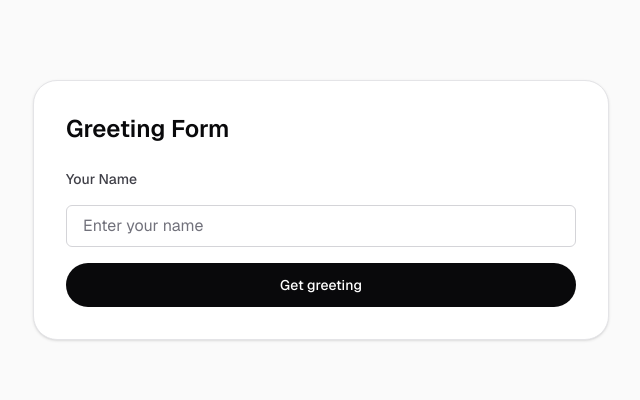
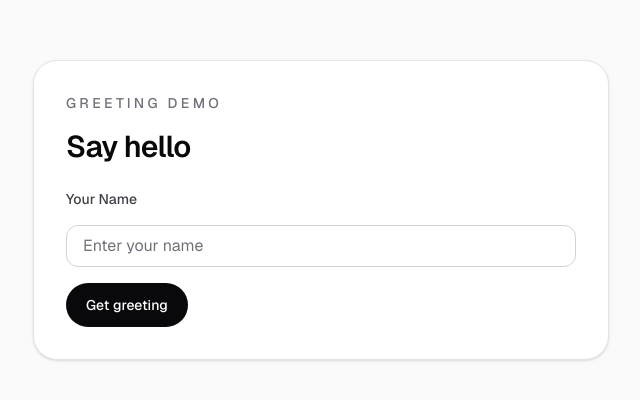
Before and after one commit to npasu/cp-web-template-6730262921-napas, a Next.js app in the folder src/frontend/: page /greet in a window 1280 px wide. Shown: the part 190-590 px from the top of the page, without its empty margins (319-959 px from the left). Built offline with nearby package versions, Linux system fonts and the light colour scheme.

Commit message:
fix: greeting form UI

```diff
--- a/src/frontend/components/greet-form.tsx
+++ b/src/frontend/components/greet-form.tsx
@@ -22,12 +22,18 @@ export function GreetForm() {
 
   return (
     <article className="rounded-3xl border border-zinc-200 bg-white p-8 shadow-sm">
-      <h1 className="text-2xl font-semibold text-zinc-950">Greeting Form</h1>
+      <div className="text-sm font-medium uppercase tracking-[0.24em] text-zinc-500">
+        Greeting Demo
+      </div>
 
-      <div className="mt-6 flex flex-col gap-4">
+      <h1 className="mt-4 text-3xl font-semibold tracking-tight text-zinc-950">
+        Say hello
+      </h1>
+
+      <div className="flex flex-col gap-4">
         <label
           htmlFor="name-input"
-          className="text-sm font-medium text-zinc-700"
+          className="mt-6 text-sm font-medium text-zinc-700"
         >
           Your Name
         </label>
@@ -37,13 +43,13 @@ export function GreetForm() {
           value={name}
           onChange={(e) => setName(e.target.value)}
           placeholder="Enter your name"
-          className="rounded-md border border-zinc-300 bg-white px-4 py-2 text-zinc-950 placeholder:text-zinc-500 focus:outline-none focus:ring-2 focus:ring-blue-500"
+          className="rounded-xl border border-zinc-300 bg-white px-4 py-2 text-zinc-950 placeholder:text-zinc-500 focus:outline-none focus:ring-2 focus:ring-blue-500"
         />
         <button
           type="button"
           onClick={handleGreet}
           disabled={loading}
-          className="inline-flex justify-center rounded-full bg-zinc-950 px-5 py-3 text-sm font-medium text-white transition-colors hover:bg-zinc-800 disabled:opacity-50"
+          className="w-fit justify-center rounded-full bg-zinc-950 px-5 py-3 text-sm font-medium text-white transition-colors hover:bg-zinc-800 disabled:opacity-50"
         >
           {loading ? "Loading..." : "Get greeting"}
         </button>
```
